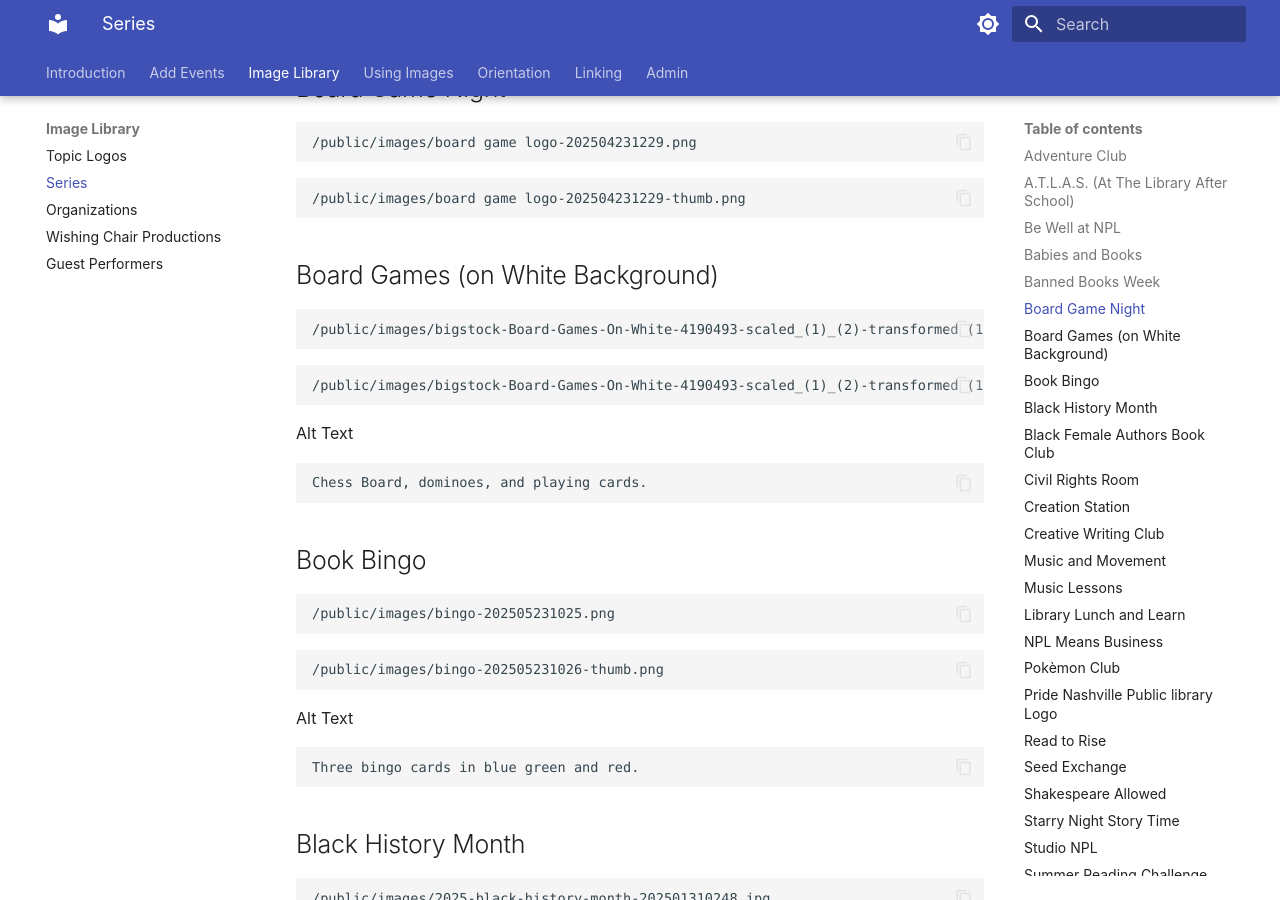
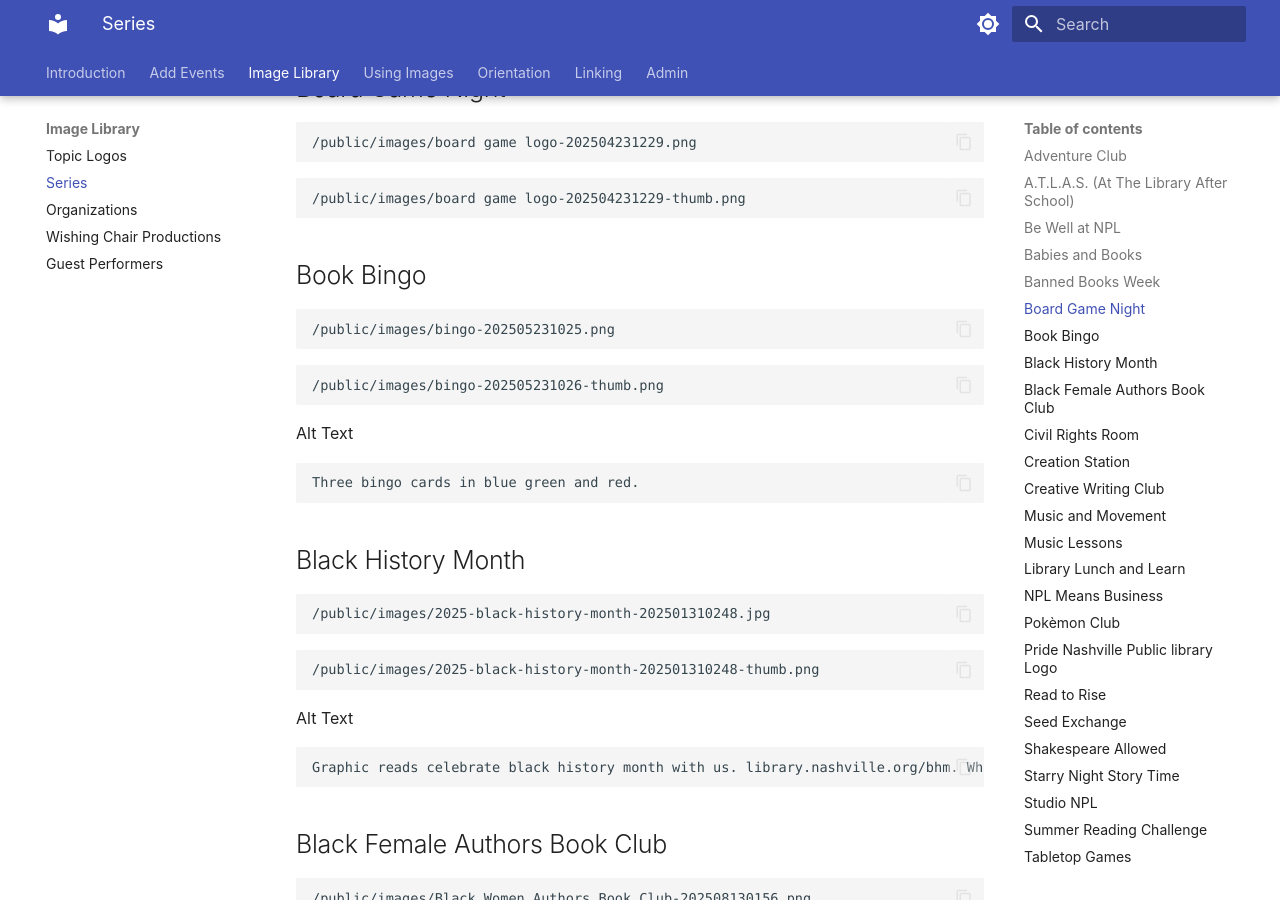
Before and after one commit to Nashville-Public-Library/bedework-docs, an MkDocs documentation site: the page built from docs/image-library/series-logos.md, in a window 1280 px wide and 900 px high, scrolled down 1621 px. Built offline with MkDocs 1.6.1 and Material for MkDocs 9.7.7, drawn with Linux system fonts in a browser that asks for light colours; some of the changed text lies outside the part shown.

Commit message:
fix games images

````diff
--- a/docs/image-library/series-logos.md
+++ b/docs/image-library/series-logos.md
@@ -93,22 +93,6 @@ Logo for Banned Books Week is struck through with red lines.
 
 ```text
 /public/images/board game logo-202504231229-thumb.png
-```
-
-## Board Games (on White Background)
-
-```text
-/public/images/bigstock-Board-Games-On-White-4190493-scaled_(1)_(2)-transformed (1)-202502270242.png
-```
-
-```text
-/public/images/bigstock-Board-Games-On-White-4190493-scaled_(1)_(2)-transformed (1)-202502270242-thumb.png
-```
-
-Alt Text
-
-```text
-Chess Board, dominoes, and playing cards.
 ```
 
 ## Book Bingo
@@ -399,6 +383,22 @@ Alt Text
 Logo reads Summer Reading Challenge. Blue and orange words are foundation for a cityscape. Two human hands hold book aloft.
 ```
 
+## Tabletop Games
+
+```text
+/public/images/bigstock-Board-Games-On-White-4190493-scaled_(1)_(2)-transformed%20(1)-202502270242.jpeg
+```
+
+```text
+/public/images/bigstock-Board-Games-On-White-4190493-scaled_(1)_(2)-transformed (1)-202502270242-thumb.png
+```
+
+Alt Text
+
+```text
+Chess Board, dominoes, and playing cards.
+```
+
 ## Votes for Women
 
 ```
````
